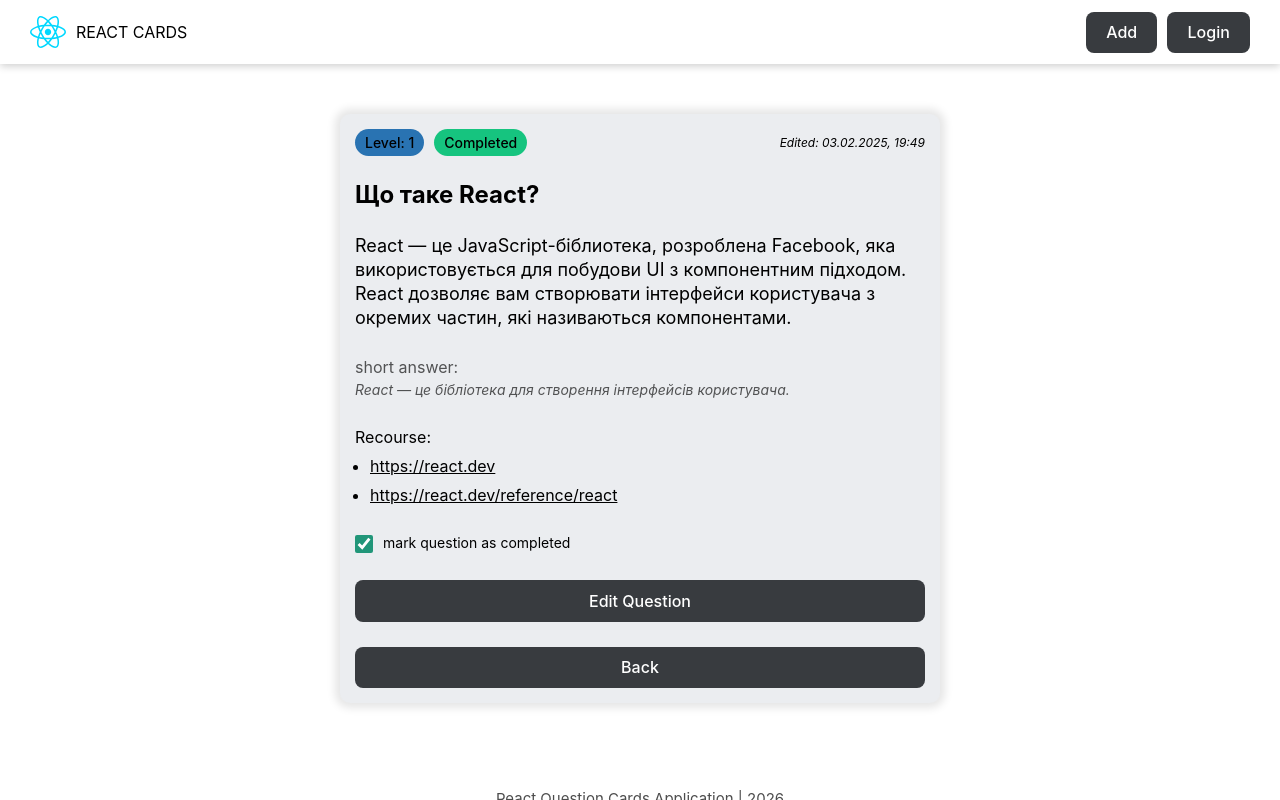
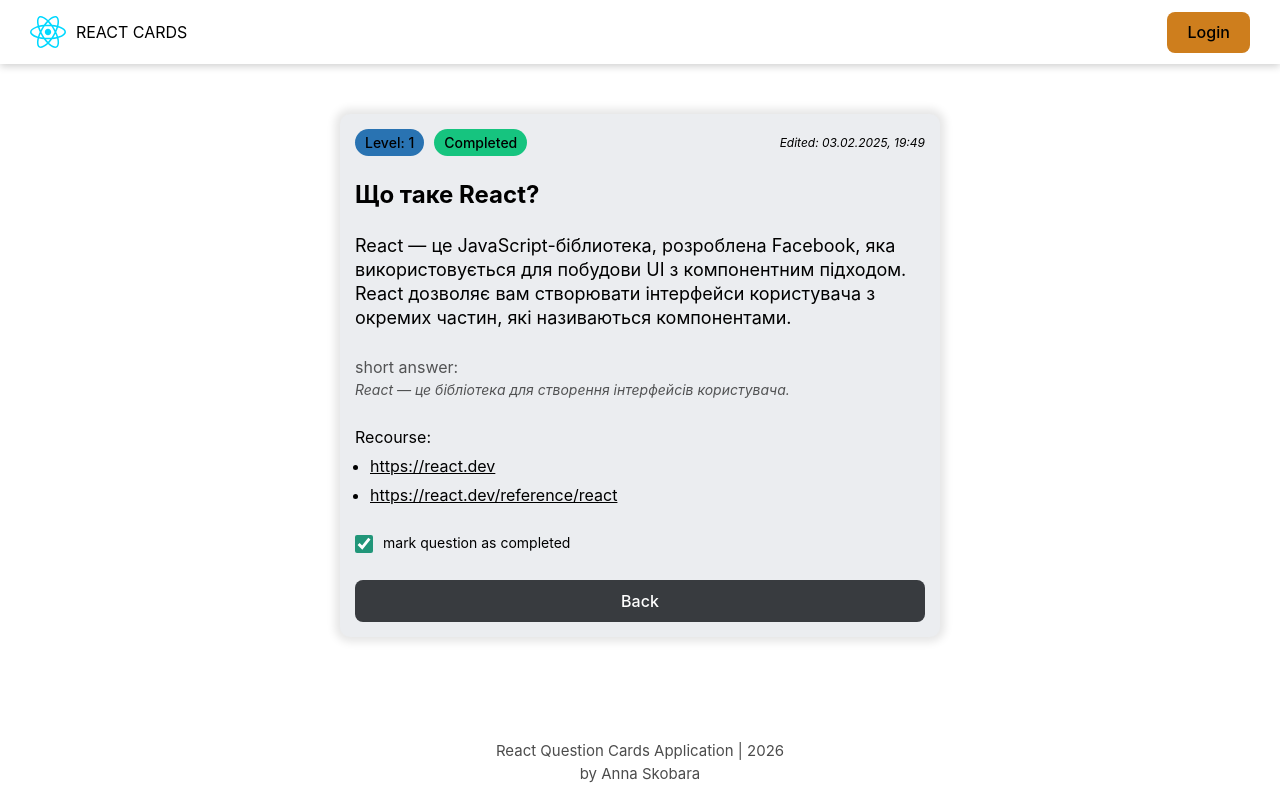
Before and after one commit to annaskobara/react-app_question, a React (Vite) app: page /question/1 in a window 1280 px wide. Built offline with nearby package versions, Linux system fonts and the light colour scheme; data requests are answered from the project's data file.

Commit message:
auth provider, protected route

```diff
--- a/src/App.jsx
+++ b/src/App.jsx
@@ -1,27 +1,42 @@
-import { BrowserRouter, Route, Routes } from "react-router-dom";
+import { BrowserRouter, Navigate, Outlet, Route, Routes, useLocation } from "react-router-dom";
 import { MainLayout } from "./components/MainLayout";
 import { HomePage } from "./pages/HomePage";
 import { NotFoundPage } from "./pages/NotFoundPage";
 import { QuestionPage } from "./pages/QuestionPage";
 import { AddQuestionPageLazy } from "./pages/AddQuestionPage";
 import { EditQuestionPage } from "./pages/EditQuestionPage";
+import { AuthProvider } from "./auth/AuthProvider";
+import { useAuth } from "./hooks/useAuth";
+import { ForbiddenPage } from "./pages/ForbiddenPage";
+
+const ProtectedRoutes = () => {
+  const { isAuth } = useAuth();
+  const location = useLocation();
+
+  return isAuth ? <Outlet /> : <Navigate to="/forbidden" state={{from: location.pathname}} replace/>;
+};
 
 function App() {
   // return <MainLayout />;
   return (
+    <AuthProvider>
       <BrowserRouter>
         <Routes>
           <Route element={<MainLayout />}>
             <Route path="/" element={<HomePage />} />
-          <Route path="/forbidden" element={<div>forbidden !!! </div>} />
+            <Route path="/forbidden" element={<ForbiddenPage />} />
+            <Route path="/question/:id" element={<QuestionPage />} />
+
+            <Route element={<ProtectedRoutes />}>
               <Route path="/addquestion" element={<AddQuestionPageLazy />} />
-          <Route path="/question/:id" element={<QuestionPage />} />
               <Route path="/editquestion/:id" element={<EditQuestionPage />} />
+            </Route>
 
             <Route path="*" element={<NotFoundPage />} />
           </Route>
         </Routes>
       </BrowserRouter>
+    </AuthProvider>
   );
 }
 
--- /dev/null
+++ b/src/auth/AuthProvider/AuthProvider.jsx
@@ -0,0 +1,15 @@
+import { createContext, useState } from "react";
+import { AUTH_STORAGE } from "../../constants";
+
+export const AuthContext = createContext(null);
+
+export const AuthProvider = ({ children }) => {
+  const isLogin = JSON.parse(localStorage.getItem(AUTH_STORAGE)) || false;
+  const [isAuth, setIsAuth] = useState(isLogin);
+  return (
+    <AuthContext.Provider value={{ isAuth, setIsAuth }}>
+      {" "}
+      {children}{" "}
+    </AuthContext.Provider>
+  );
+};
--- /dev/null
+++ b/src/auth/AuthProvider/index.jsx
@@ -0,0 +1 @@
+export { AuthContext, AuthProvider } from "./AuthProvider";
--- a/src/components/Header/Header.jsx
+++ b/src/components/Header/Header.jsx
@@ -2,9 +2,17 @@
 import ReactLogo from "../../assets/react.svg";
 import { Button } from "../Button";
 import cls from "./Header.module.css";
+import { useAuth } from "../../hooks/useAuth";
+import { AUTH_STORAGE } from "../../constants";
 
 export const Header = () => {
   const navigate = useNavigate();
+  const { isAuth, setIsAuth } = useAuth();
+
+  const loginHandler = () => {
+    localStorage.setItem(AUTH_STORAGE, !isAuth);
+    setIsAuth(!isAuth);
+  };
   return (
     <header className={cls.header}>
       <p onClick={() => navigate("/")}>
@@ -13,8 +21,12 @@
       </p>
 
       <div className={cls.headerButtons}>
-        <Button onClick={() => navigate("/addquestion")}>Add</Button>
-        <Button onClick={() => navigate("/addquestion")}>Login</Button>
+        {isAuth && (
+          <Button onClick={() => navigate("/addquestion")}>Add</Button>
+        )}
+        <Button onClick={loginHandler} isActive={!isAuth}>
+          {isAuth ? "Logout" : "Login"}
+        </Button>
       </div>
     </header>
   );
--- a/src/constants/index.js
+++ b/src/constants/index.js
@@ -1 +1,3 @@
 export const API_URL = "http://localhost:8801";
+
+export const AUTH_STORAGE = "reactCardLogin";
--- a/src/db.json
+++ b/src/db.json
@@ -14,18 +14,6 @@
       "editDate": "03.02.2025, 19:49"
     },
     {
-      "id": "2",
-      "question": "Що таке JSX?",
-      "answer": "JSX — це синтаксичне розширення JavaScript для React.",
-      "description": "JSX дозволяє писати HTML-подібний код у JavaScript, який потім транспілюється у виклики `React.createElement`. Він полегшує створення та візуальне представлення структури компонентів.",
-      "resources": [
-        "https://react.dev/learn/writing-markup-with-jsx"
-      ],
-      "level": 2,
-      "completed": false,
-      "editDate": "03.02.2025, 20:25"
-    },
-    {
       "id": "3",
       "question": "Який основний принцип роботи React?",
       "answer": "React використовує Virtual DOM для оптимізації рендерингу.",
@@ -35,19 +23,7 @@
       ],
       "level": 2,
       "completed": false,
-      "editDate": "03.02.2025, 19:01"
-    },
-    {
-      "id": "4",
-      "question": "Як створити компонент у React?",
-      "answer": "Компонент можна створити як функцію або клас.",
-      "description": "Функціональні компоненти — це функції, які приймають `props` і повертають JSX. Класові компоненти — це класи, що успадковуються від `React.Component`, з методом `render`.",
-      "resources": [
-        "https://react.dev/learn/your-first-component"
-      ],
-      "level": 1,
-      "completed": false,
-      "editDate": "18.07.2026, 14:47"
+      "editDate": "29.07.2026, 13:33"
     },
     {
       "id": "5",
@@ -565,6 +541,17 @@
       "level": 1,
       "completed": false,
       "editDate": "18.07.2026, 14:48"
+    },
+    {
+      "id": "895f",
+      "question": "dsff",
+      "answer": "ddv",
+      "description": "dvd",
+      "resources": [
+        "vdv"
+      ],
+      "level": 1,
+      "completed": false
     }
   ]
 }
--- /dev/null
+++ b/src/hooks/useAuth.js
@@ -0,0 +1,6 @@
+import { useContext } from "react"
+import { AuthContext } from "../auth/AuthProvider";
+
+export const useAuth = () => {
+  return useContext(AuthContext);
+}
--- /dev/null
+++ b/src/pages/ForbiddenPage/ForbiddenPage.jsx
@@ -0,0 +1,18 @@
+import { useLocation, useNavigate } from "react-router-dom";
+import cls from "./ForbiddenPage.module.css";
+import { useEffect } from "react";
+import { useAuth } from "../../hooks/useAuth";
+
+export const ForbiddenPage = () => {
+  const location = useLocation();
+  const navigate = useNavigate();
+
+  const { isAuth } = useAuth();
+
+  const fromPage = location.state?.from || "/";
+
+  useEffect(() => {
+    isAuth && navigate(fromPage, {replace: true});
+  }, [isAuth]);
+  return <h2 className={cls.title}>Page is forbidden!</h2>;
+};
--- /dev/null
+++ b/src/pages/ForbiddenPage/ForbiddenPage.module.css
@@ -0,0 +1,4 @@
+.title {
+  margin:  50px auto;
+  width: fit-content;
+}
--- /dev/null
+++ b/src/pages/ForbiddenPage/index.jsx
@@ -0,0 +1 @@
+export { ForbiddenPage } from "./ForbiddenPage";
--- a/src/pages/QuestionPage/QuestionPage.jsx
+++ b/src/pages/QuestionPage/QuestionPage.jsx
@@ -6,16 +6,18 @@
 import { useFetch } from "../../hooks/useFetch";
 import { API_URL } from "../../constants";
 import { Loader, SmallLoader } from "../../components/Loader";
-
+import { useAuth } from "../../hooks/useAuth";
 
 export const QuestionPage = () => {
   const checkboxId = useId();
   const navigate = useNavigate();
   const { id } = useParams();
-    const [card, setCard] = useState(null)
-    const [isChecked, setIsChecked] = useState(false)
+  const [card, setCard] = useState(null);
+  const [isChecked, setIsChecked] = useState(false);
+  const { isAuth } = useAuth();
 
-    const levelVariant = () => (card.level === 1 ? "primary" : card.level === 2 ? "warning" : "alert");
+  const levelVariant = () =>
+    card.level === 1 ? "primary" : card.level === 2 ? "warning" : "alert";
   const completedVariant = () => (card.completed ? "success" : "primary");
 
   const [fetchCard, isCardLoading] = useFetch(async () => {
@@ -49,16 +51,19 @@
   };
   return (
     <>
-            {
-                isCardLoading && <Loader />
-            }
-            {
-                card !== null && <div className={cls.container}>
+      {isCardLoading && <Loader />}
+      {card !== null && (
+        <div className={cls.container}>
           <div className={cls.cardLabels}>
             <Badge variant={levelVariant()}>Level: {card.level} </Badge>
-                        <Badge variant={completedVariant()}> {card.completed ? "Completed" : "Not Completed"}</Badge>
+            <Badge variant={completedVariant()}>
+              {" "}
+              {card.completed ? "Completed" : "Not Completed"}
+            </Badge>
 
-                        {card?.editDate && <p className={cls.editDate}>Edited: {card.editDate}</p>}
+            {card?.editDate && (
+              <p className={cls.editDate}>Edited: {card.editDate}</p>
+            )}
           </div>
 
           <h5 className={cls.cardTitle}> {card.question}</h5>
@@ -66,43 +71,49 @@
 
           <div className={cls.cardAnswers}>
             <label>short answer: </label>
-                        <p className={cls.cardAnswer}>
-                            {card.answer}
-                        </p>
+            <p className={cls.cardAnswer}>{card.answer}</p>
           </div>
 
           <ul className={cls.carsLinks}>
             Recourse:
-                        {
-                            card.resources.map((link, index) => {
+            {card.resources.map((link, index) => {
               return (
                 <li key={index}>
-                                        <a href={link.trim()} target="_blank" rel="noreferrer">{link.trim()}</a>
+                  <a href={link.trim()} target="_blank" rel="noreferrer">
+                    {link.trim()}
+                  </a>
                 </li>
-                                )
-                            })
-                        }
-
+              );
+            })}
           </ul>
 
           <label htmlFor={checkboxId} className={cls.cardCheckbox}>
-                        <input type="checkbox" id={checkboxId}
+            <input
+              type="checkbox"
+              id={checkboxId}
               className={cls.checkbox}
               checked={isChecked}
               onChange={onCheckboxChangeHandler}
-                            disabled={isCardUodating} />
+              disabled={isCardUodating}
+            />
             <span>mark question as completed</span>
 
-                        {
-                            isCardUodating && <SmallLoader />
-                        }
+            {isCardUodating && <SmallLoader />}
           </label>
 
-                    <Button onClick={() => navigate(`/editquestion/${card.id}`)} isDisabled={isCardUodating}>Edit Question</Button>
-                    <Button onClick={() => navigate("/")} isDisabled={isCardUodating}>Back</Button>
+          {isAuth && (
+            <Button
+              onClick={() => navigate(`/editquestion/${card.id}`)}
+              isDisabled={isCardUodating}
+            >
+              Edit Question
+            </Button>
+          )}
+          <Button onClick={() => navigate("/")} isDisabled={isCardUodating}>
+            Back
+          </Button>
         </div>
-            }
+      )}
     </>
-
   );
 };
```
Also changed, not shown: 1 other file (tests, documents, lock files or other folders). Lines whose indentation alone changed are shown as unchanged.
